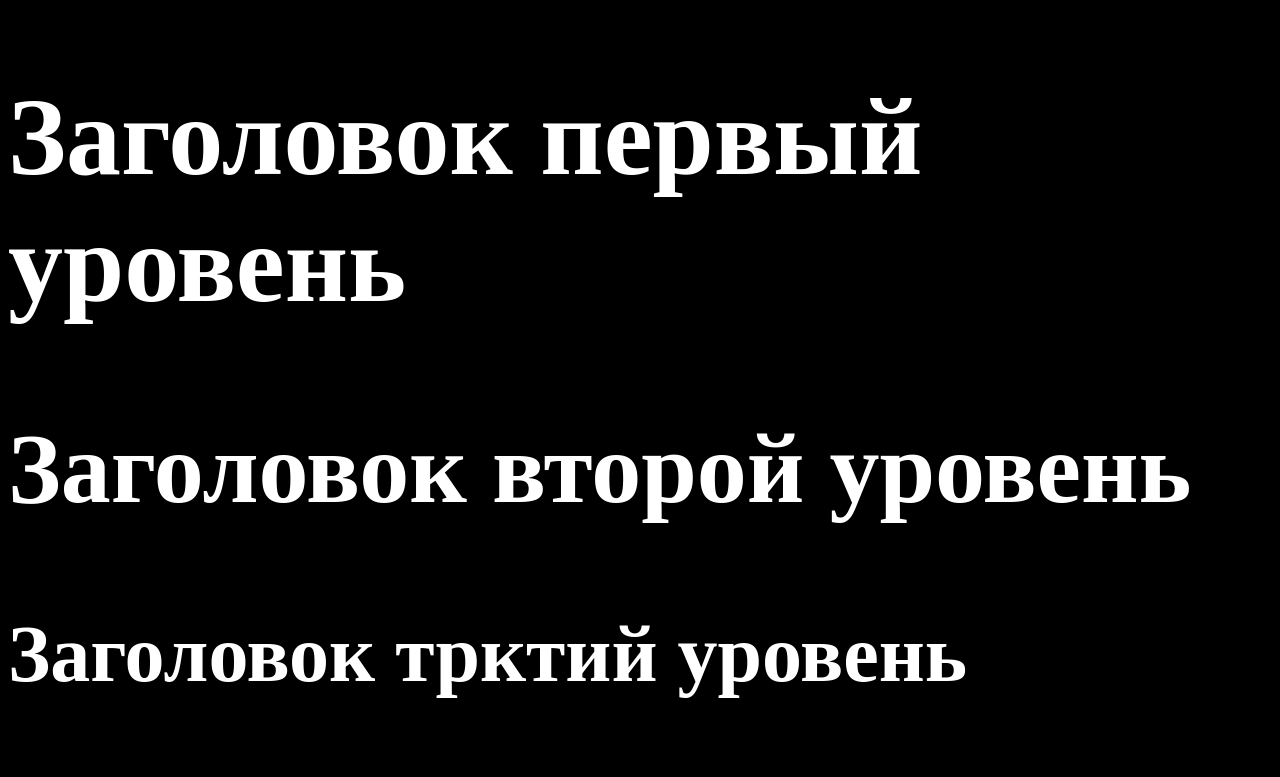
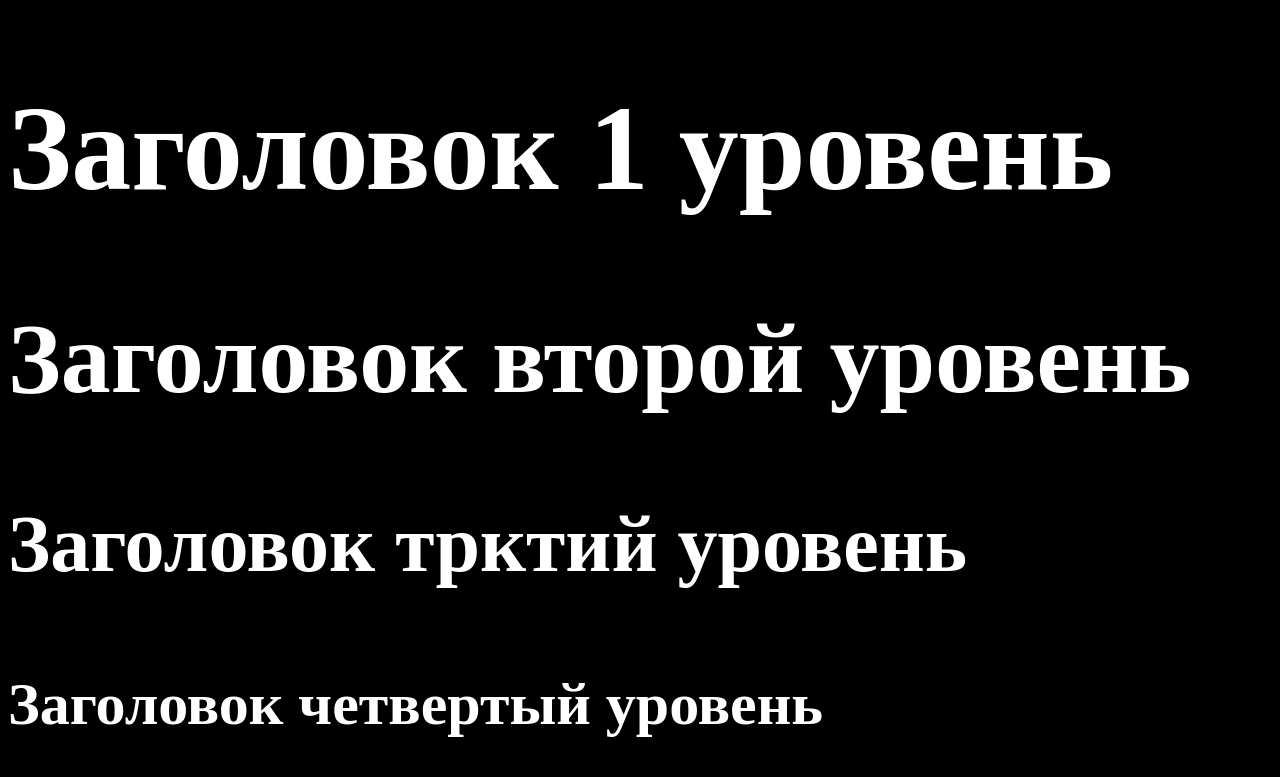
Before and after one commit to DmitryChernuha/learnHTML, a plain HTML site: page index.html in a window 1280 px wide. Shown: the top 777 px of the page. Drawn offline with Linux system fonts and the light colour scheme.

Commit message:
Change text

```diff
--- a/css/main.css
+++ b/css/main.css
@@ -3,7 +3,7 @@ body{
 }
 h1{
     color: #fff;
-    font-size: 110px;
+    font-size: 120px;
 }
 h2{
     color: #fff;
--- a/index.html
+++ b/index.html
@@ -7,7 +7,7 @@
 </head>
 <body>
     <div>
-        <h1>Заголовок первый уровень</h1>
+        <h1>Заголовок 1 уровень</h1>
         <h2>Заголовок второй уровень</h2>
         <h3>Заголовок трктий уровень</h3>
         <h4>Заголовок четвертый уровень</h4>
```
